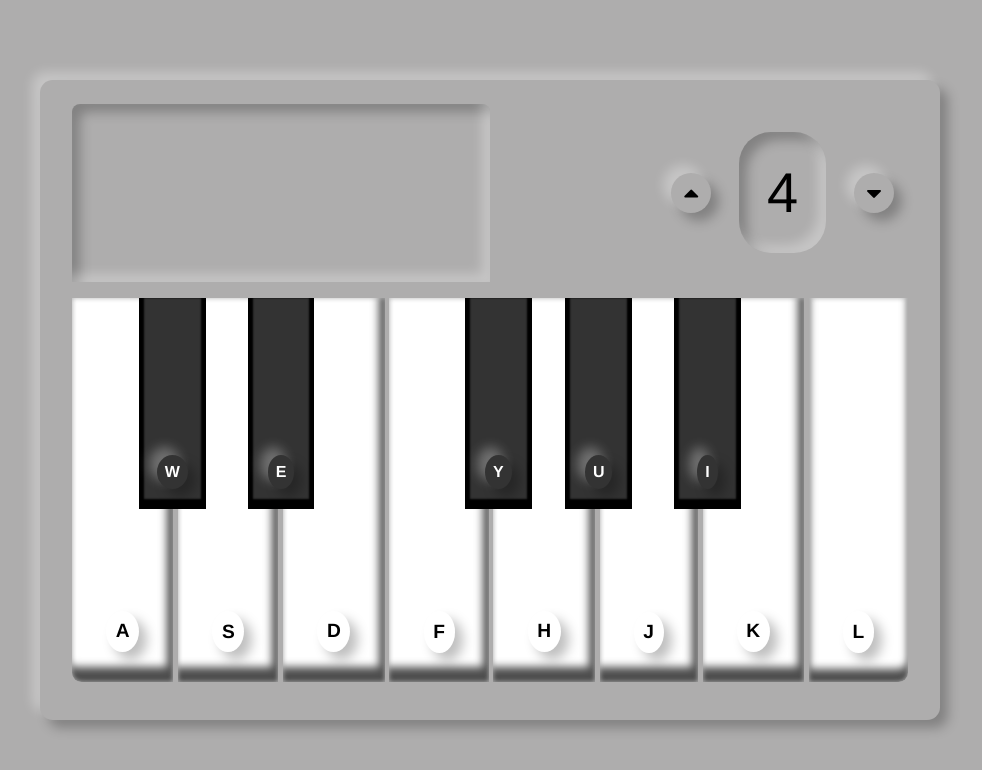
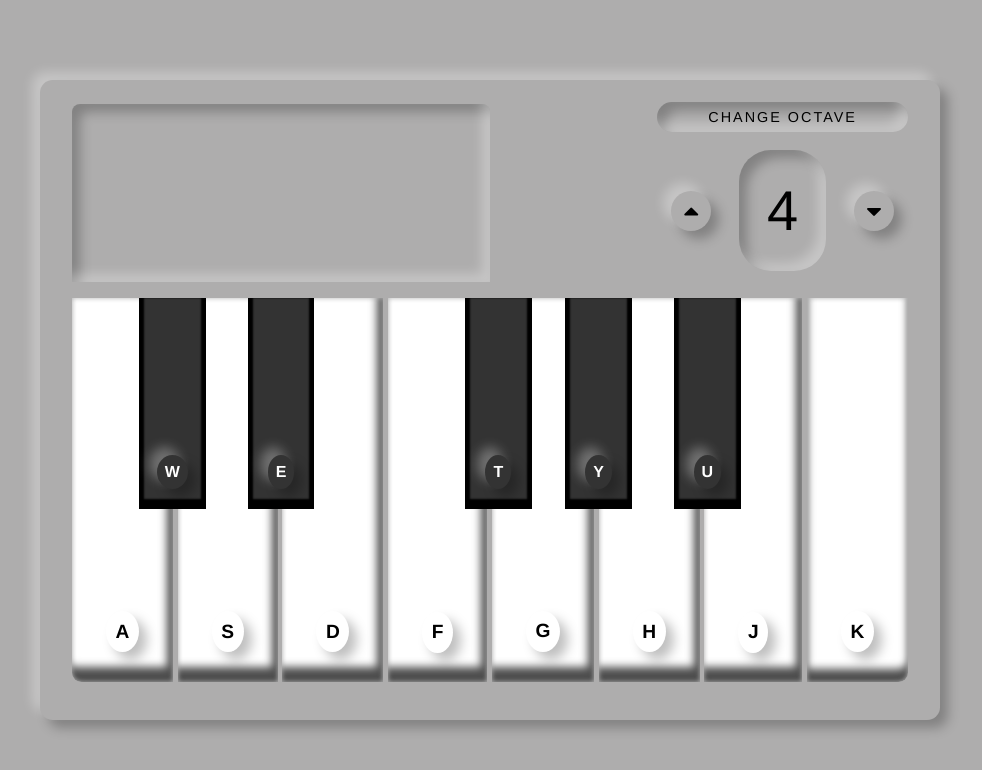
Before and after one commit to Pap-Ski/Piano, a plain HTML site: page index.html in a window 1280 px wide. Shown: the whole page, without its empty margins (150-1132 px from the left). Drawn offline with Linux system fonts and the light colour scheme.

Commit message:
minor tweaks

```diff
--- a/index.html
+++ b/index.html
@@ -56,7 +56,7 @@
           <audio src="sounds/F - 4.mp3" type="audio/mpeg"></audio>
         </div>
         <div
-          data-key="y"
+          data-key="t"
           data-note="F#"
           id="note_f-sharp"
           class="black key f_sharp"
@@ -64,11 +64,11 @@
           <audio src="sounds/Fs - 4.mp3" type="audio/mpeg"></audio>
         </div>
 
-        <div data-key="h" data-note="G" id="note_g" class="white key">
+        <div data-key="g" data-note="G" id="note_g" class="white key">
           <audio src="sounds/G - 4.mp3" type="audio/mpeg"></audio>
         </div>
         <div
-          data-key="u"
+          data-key="y"
           data-note="G#"
           id="note_g-sharp"
           class="black key g_sharp"
@@ -76,11 +76,11 @@
           <audio src="sounds/Gs - 4.mp3" type="audio/mpeg"></audio>
         </div>
 
-        <div data-key="j" data-note="A" id="note_a" class="white key">
+        <div data-key="h" data-note="A" id="note_a" class="white key">
           <audio src="sounds/A - 4.mp3" type="audio/mpeg"></audio>
         </div>
         <div
-          data-key="i"
+          data-key="u"
           data-note="A#"
           id="note_a-sharp"
           class="black key a_sharp"
@@ -88,11 +88,11 @@
           <audio src="sounds/As - 4.mp3" type="audio/mpeg"></audio>
         </div>
 
-        <div data-key="k" data-note="B" id="note_b" class="white key">
+        <div data-key="j" data-note="B" id="note_b" class="white key">
           <audio src="sounds/B - 4.mp3" type="audio/mpeg"></audio>
         </div>
-        <div data-key="l" data-note="C#" id="note_c-last" class="white key">
-          <audio src="sounds/C - 2.mp3" type="audio/mpeg"></audio>
+        <div data-key="k" data-note="C" id="note_c-last" class="white key">
+          <audio src="sounds/C - 5.mp3" type="audio/mpeg"></audio>
         </div>
       </div>
     </section>
--- a/style.css
+++ b/style.css
@@ -52,10 +52,12 @@ body {
     align-items: center;
     justify-content: space-around;
     position: relative;
+    top: 10%;
 }
 
-/* .octave_panel::before {
+.octave_panel::before {
     content: "CHANGE OCTAVE";
+    font-size: clamp(.5rem, .5vw + .5rem, 2rem);
     text-align: center;
     letter-spacing: 2px;
     position: absolute;
@@ -64,7 +66,7 @@ body {
     padding: .5em;
     border-radius: 2rem;
     box-shadow: inset var(--bxs-top-left), inset var(--bxs-bottom-right);
-} */
+}
 
 .octave_number {
     border-radius: 2rem;
```
